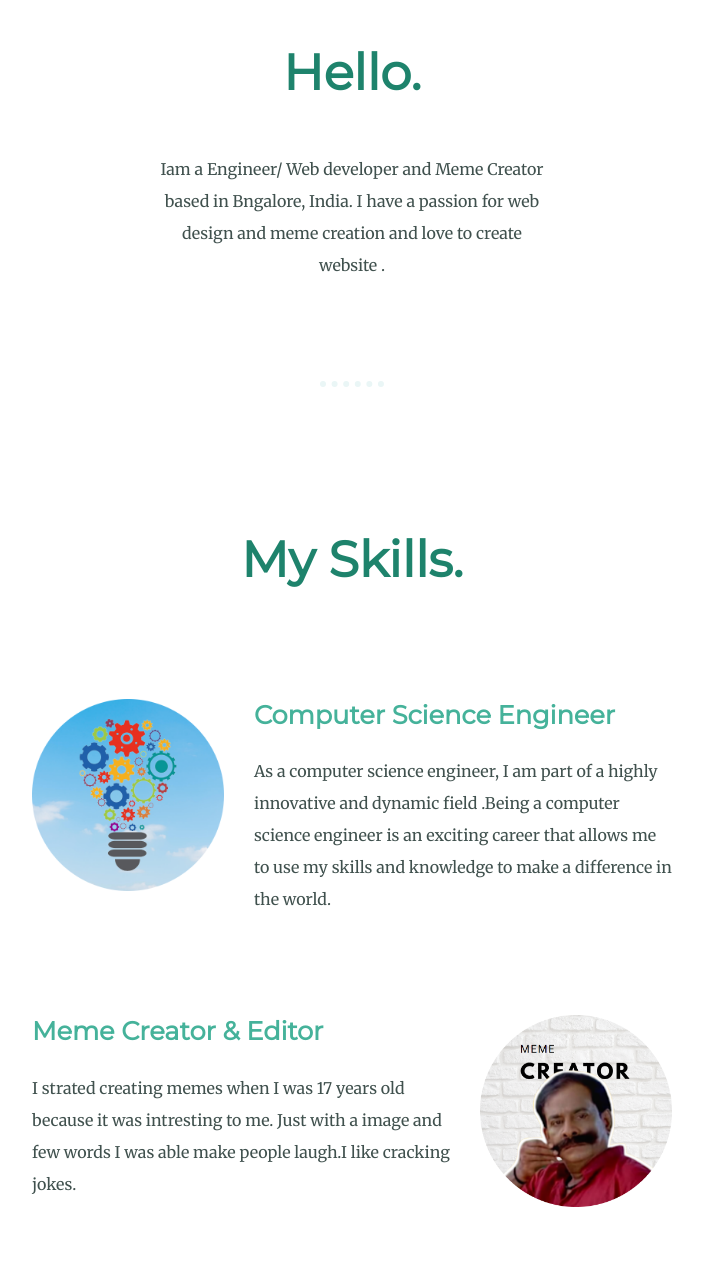
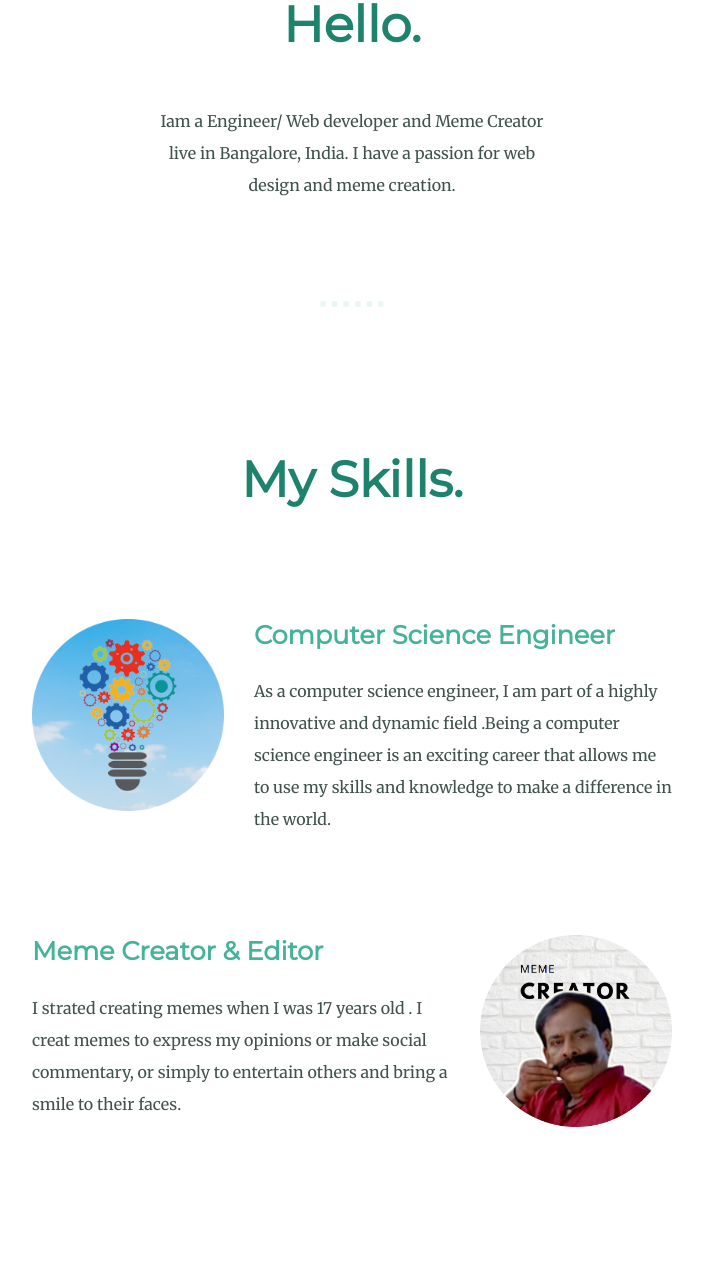
Before and after one commit to dinesh-d19/dinesh-site.github.io, a plain HTML site: page index.html in a window 1280 px wide. Shown: the part 1107-2374 px from the top of the page, without its empty margins (288-991 px from the left). Drawn offline with Linux system fonts and the light colour scheme.

Commit message:
update index.html
corrected few mistakes

```diff
--- a/index.html
+++ b/index.html
@@ -18,7 +18,7 @@
     <img class="bird" src="bird.png" alt="bird">
     <img class="cloud1" src="cloud.png" alt="cloud">
     <h1>I'm Dinesh.</h1>
-    <p class="web"> a web designer. </p>
+
     <img class="cloud2" src="cloud.png" alt="cloud">
     <img src="mountain.png" alt="mountain">
   </div>
@@ -29,7 +29,7 @@
     <div class="profile">
       <img class="me" src="dd.png" alt="Dinesh">
       <h2>Hello.</h2>
-      <p class="intro">Iam a Engineer/ Web developer and Meme Creator based in Bngalore, India. I have a passion for web design and meme creation and love to create website .
+      <p class="intro">Iam a Engineer/ Web developer and Meme Creator live in Bangalore, India. I have a passion for web design and meme creation.
 
 </p>
     </div>
@@ -50,7 +50,7 @@
 
 
         <h3>Meme Creator & Editor</h3>
-        <p>I strated creating memes when I was 17 years old because it was intresting to me. Just with a image and few words I was able make people laugh.I like cracking jokes.</p>
+        <p>I strated creating memes when I was 17 years old . I creat memes to express my opinions or make social commentary, or simply to entertain others and bring a smile to their faces.</p>
       </div>
     </div>
     <div class="">
```
